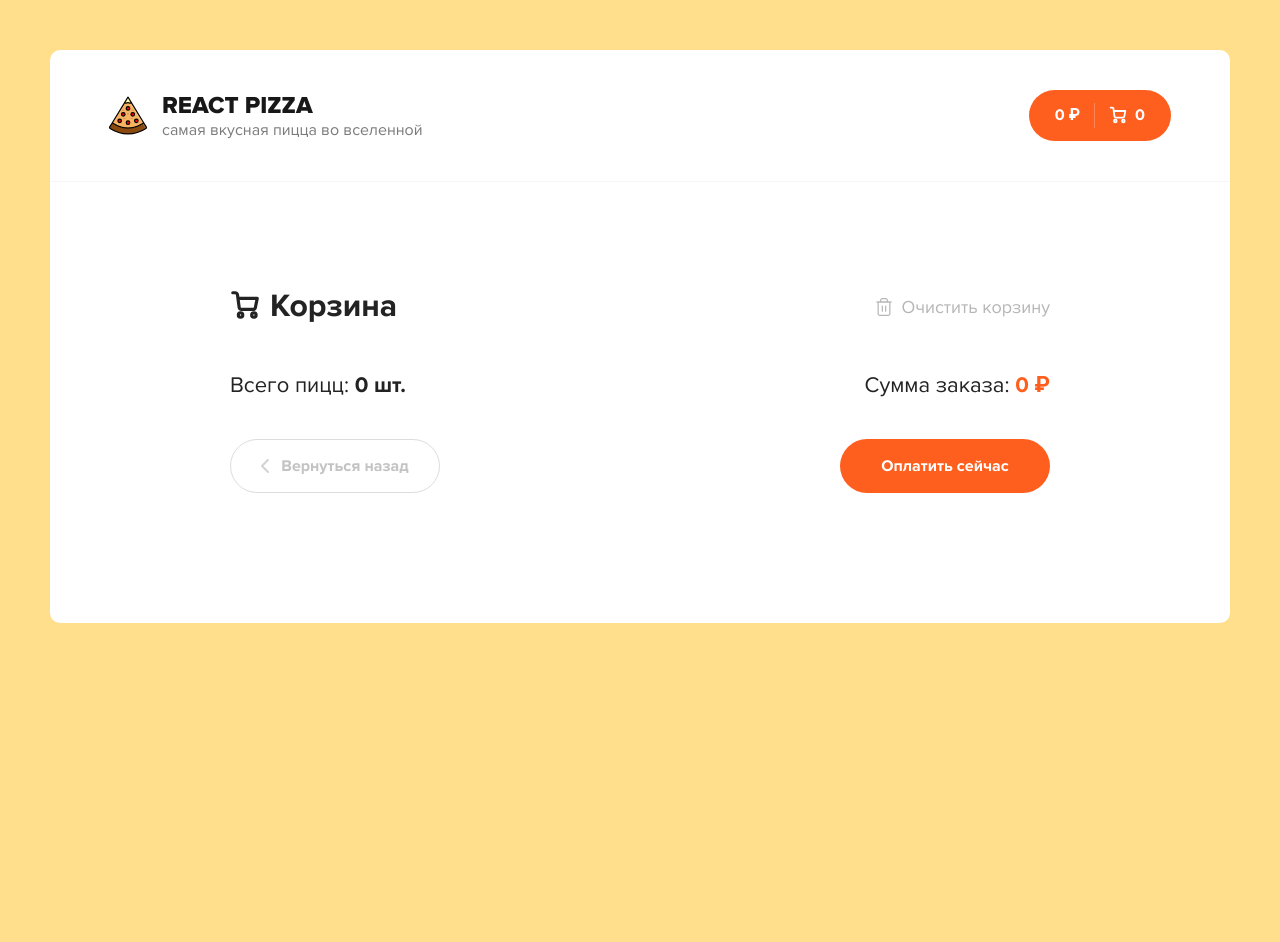
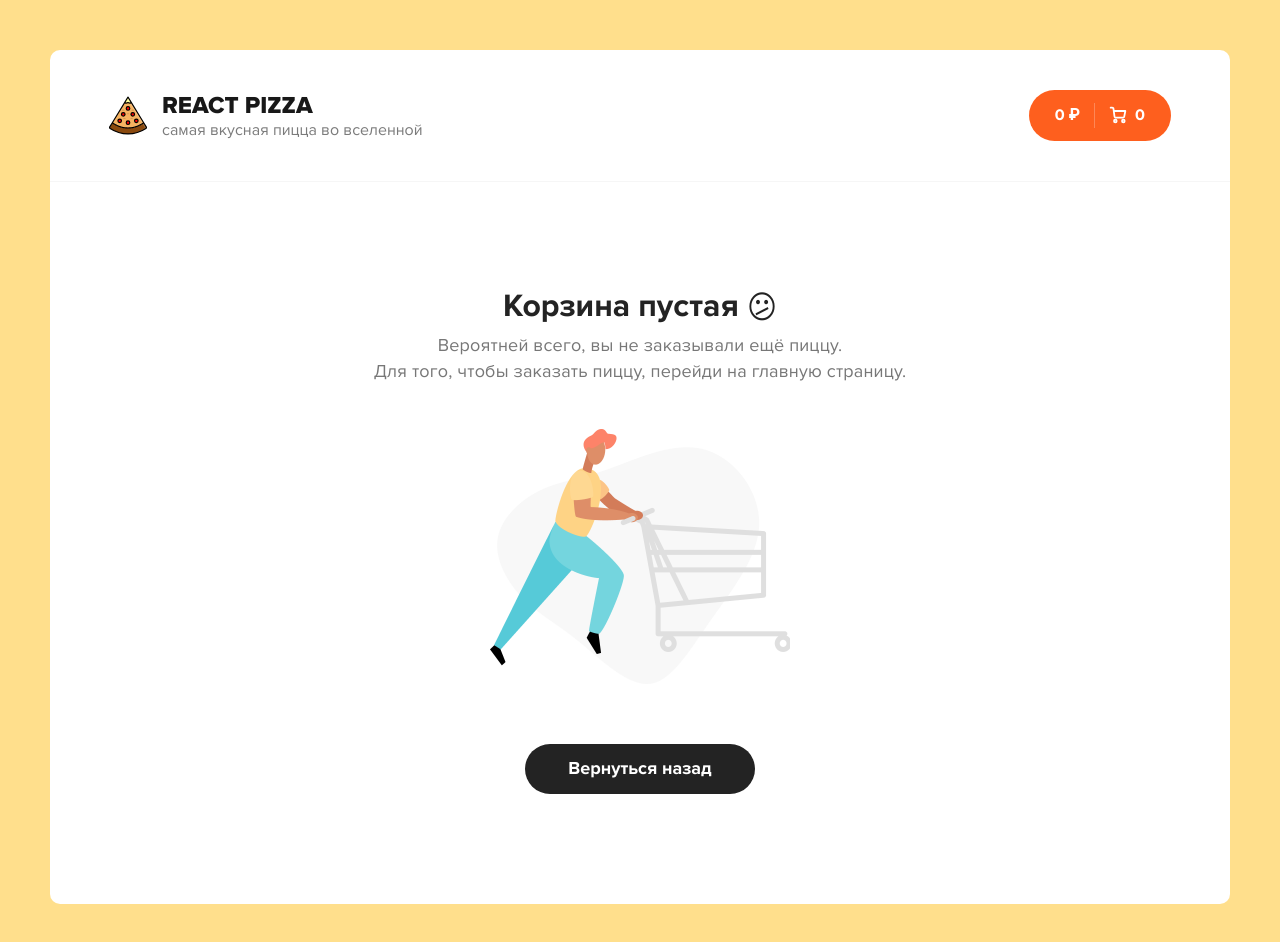
Before and after one commit to tyler-durden-0/react-pizza, a React app: page /cart in a window 1280 px wide. Shown: the top 942 px of the page. Before the commit the page ends 800 px from the top, so only its background shows below. Built offline with nearby package versions, Linux system fonts and the light colour scheme.

Commit message:
make empty cart if you didn't choose pizza yet

```diff
--- a/src/pages/Cart.jsx
+++ b/src/pages/Cart.jsx
@@ -1,8 +1,10 @@
 import React from 'react'
-import { CartItem } from "../components";
 import { useSelector, useDispatch } from "react-redux";
 
+import { CartItem } from "../components";
 import { clearCart } from '../redux/actions/cart'
+import cartEmpty from '../assets/img/empty-cart.png'
+//импортируем таким способом картинку ибо просто указать путь в src е работает
 
 function Cart() {
     const dispatch = useDispatch()
@@ -22,7 +24,8 @@ function Cart() {
     return (
         <div className="content">
             <div className="container container--cart">
-                <div className="cart">
+                {
+                    totalCount ? <div className="cart">
                         <div className="cart__top">
                             <h2 className="content__title"><svg width="18" height="18" viewBox="0 0 18 18" fill="none" xmlns="http://www.w3.org/2000/svg">
                                 <path d="M6.33333 16.3333C7.06971 16.3333 7.66667 15.7364 7.66667 15C7.66667 14.2636 7.06971 13.6667 6.33333 13.6667C5.59695 13.6667 5 14.2636 5 15C5 15.7364 5.59695 16.3333 6.33333 16.3333Z" stroke="white" strokeWidth="1.8" strokeLinecap="round" strokeLinejoin="round"/>
@@ -67,7 +70,19 @@ function Cart() {
                                 </div>
                             </div>
                         </div>
+                    </div> : <div className="cart cart--empty">
+                        <h2>Корзина пустая <icon>😕</icon></h2>
+                        <p>
+                            Вероятней всего, вы не заказывали ещё пиццу.<br/>
+                            Для того, чтобы заказать пиццу, перейди на главную страницу.
+                        </p>
+                            <img src={cartEmpty} alt="Empty cart"/>
+                        <a href="/" className="button button--black">
+                            <span>Вернуться назад</span>
+                        </a>
                     </div>
+                }
+
             </div>
         </div>
     )
```
Lines whose indentation alone changed are shown as unchanged.
